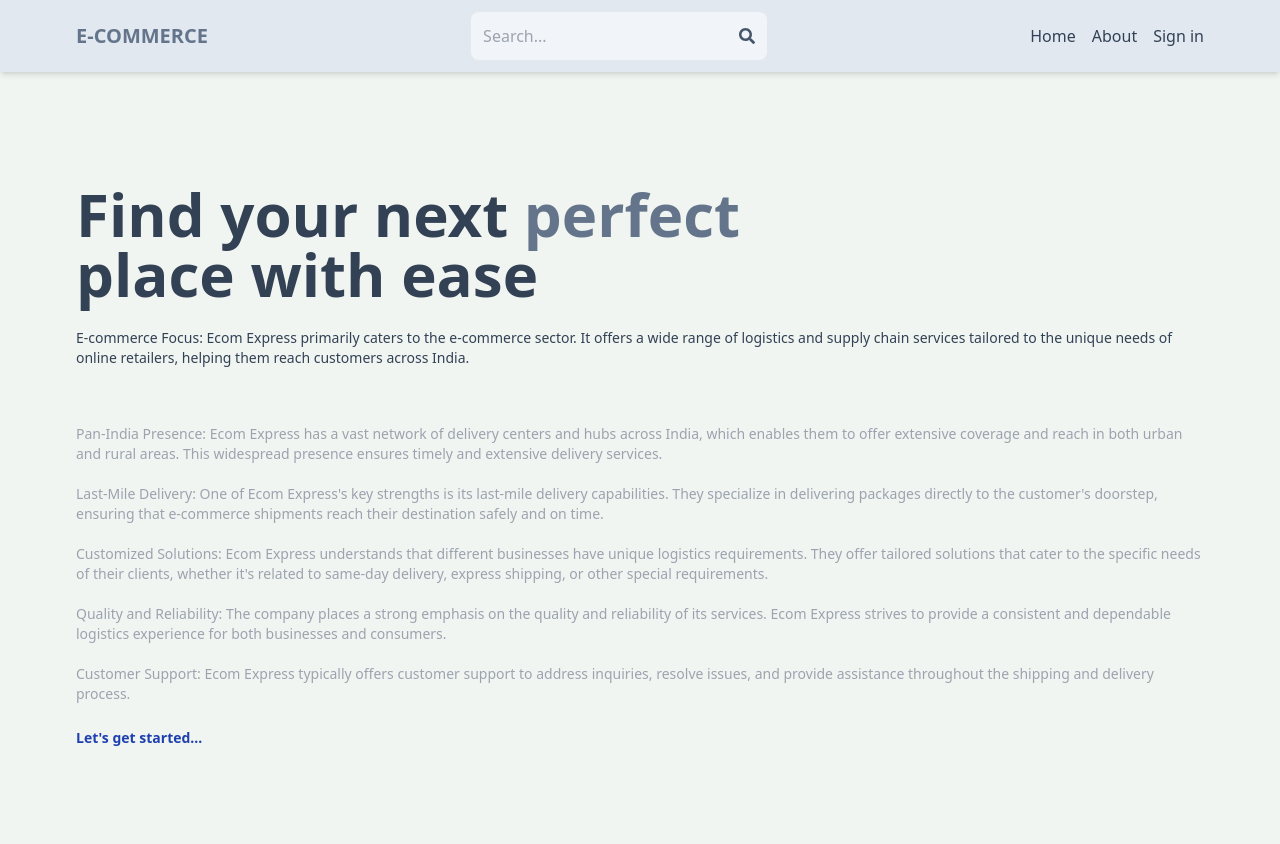
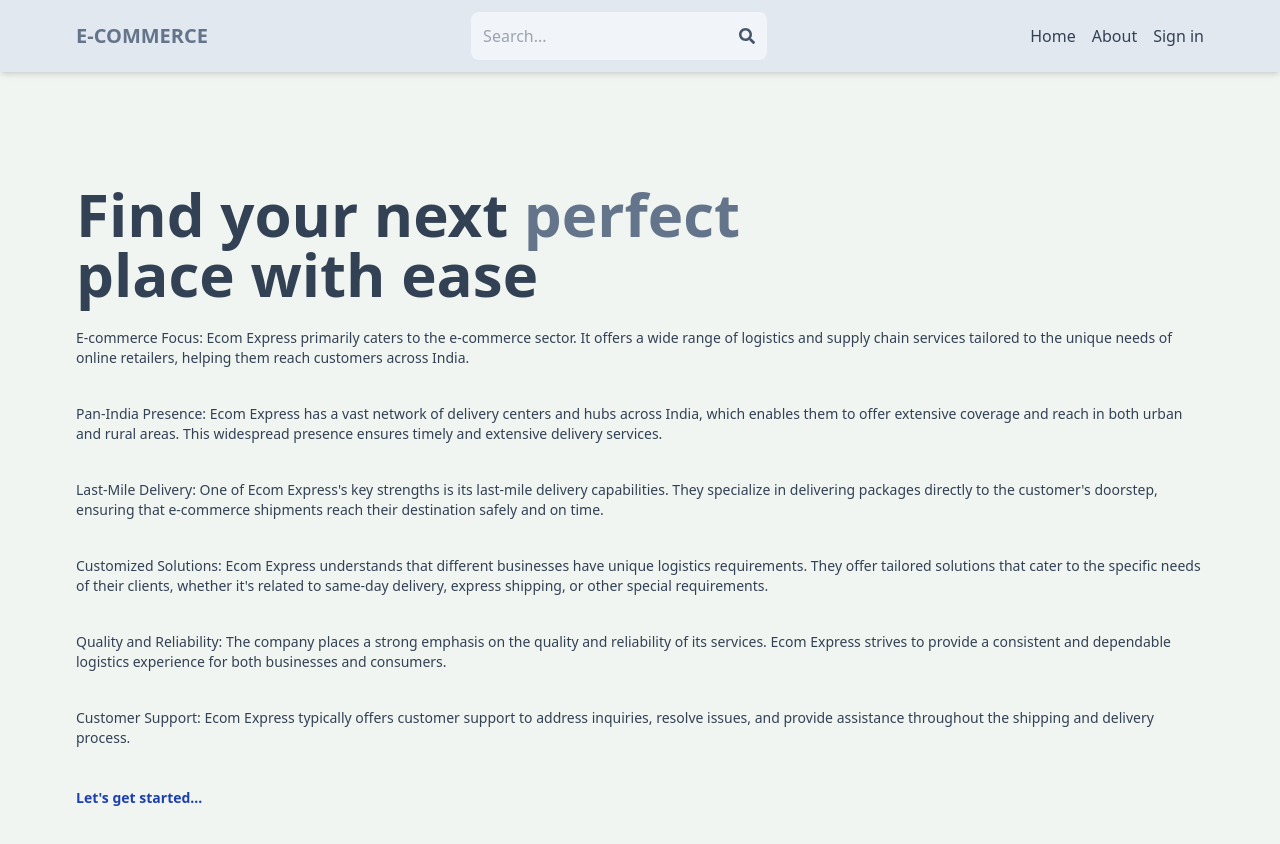
Before and after one commit to dharmender0801/awsfront-end, a React (Vite) app: page / in a window 1280 px wide. Shown: the top 844 px of the page. Built offline with nearby package versions, Linux system fonts and the light colour scheme; no server answers.

Commit message:
css update in Home.jsx

```diff
--- a/src/pages/Home.jsx
+++ b/src/pages/Home.jsx
@@ -56,16 +56,16 @@
         </h1>
         <div className='text-gray-400 text-xs sm:text-sm'>
         <p className='mb-4 text-slate-700'>E-commerce Focus: Ecom Express primarily caters to the e-commerce sector. It offers a wide range of logistics and supply chain services tailored to the unique needs of online retailers, helping them reach customers across India.</p>
-          <br /> <br />
-          Pan-India Presence: Ecom Express has a vast network of delivery centers and hubs across India, which enables them to offer extensive coverage and reach in both urban and rural areas. This widespread presence ensures timely and extensive delivery services.
-          <br /> <br />
-          Last-Mile Delivery: One of Ecom Express's key strengths is its last-mile delivery capabilities. They specialize in delivering packages directly to the customer's doorstep, ensuring that e-commerce shipments reach their destination safely and on time.
-          <br /> <br />
-          Customized Solutions: Ecom Express understands that different businesses have unique logistics requirements. They offer tailored solutions that cater to the specific needs of their clients, whether it's related to same-day delivery, express shipping, or other special requirements.
-          <br /> <br />
-          Quality and Reliability: The company places a strong emphasis on the quality and reliability of its services. Ecom Express strives to provide a consistent and dependable logistics experience for both businesses and consumers.
-          <br /> <br />
-          Customer Support: Ecom Express typically offers customer support to address inquiries, resolve issues, and provide assistance throughout the shipping and delivery process.
+          <br />
+          <p className='mb-4 text-slate-700'>Pan-India Presence: Ecom Express has a vast network of delivery centers and hubs across India, which enables them to offer extensive coverage and reach in both urban and rural areas. This widespread presence ensures timely and extensive delivery services.</p>
+          <br />
+          <p className='mb-4 text-slate-700'>Last-Mile Delivery: One of Ecom Express's key strengths is its last-mile delivery capabilities. They specialize in delivering packages directly to the customer's doorstep, ensuring that e-commerce shipments reach their destination safely and on time.</p>
+          <br />
+          <p className='mb-4 text-slate-700'>Customized Solutions: Ecom Express understands that different businesses have unique logistics requirements. They offer tailored solutions that cater to the specific needs of their clients, whether it's related to same-day delivery, express shipping, or other special requirements.</p>
+          <br />
+          <p className='mb-4 text-slate-700'>Quality and Reliability: The company places a strong emphasis on the quality and reliability of its services. Ecom Express strives to provide a consistent and dependable logistics experience for both businesses and consumers.</p>
+          <br />
+          <p className='mb-4 text-slate-700'>Customer Support: Ecom Express typically offers customer support to address inquiries, resolve issues, and provide assistance throughout the shipping and delivery process.</p>
         </div>
         <Link
           to={'/search'}
```
